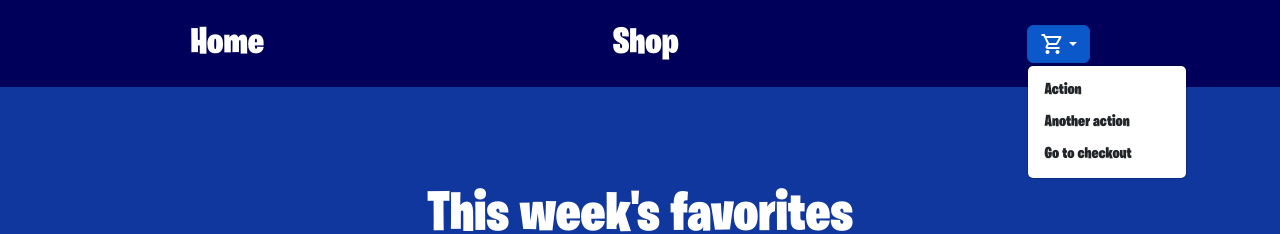
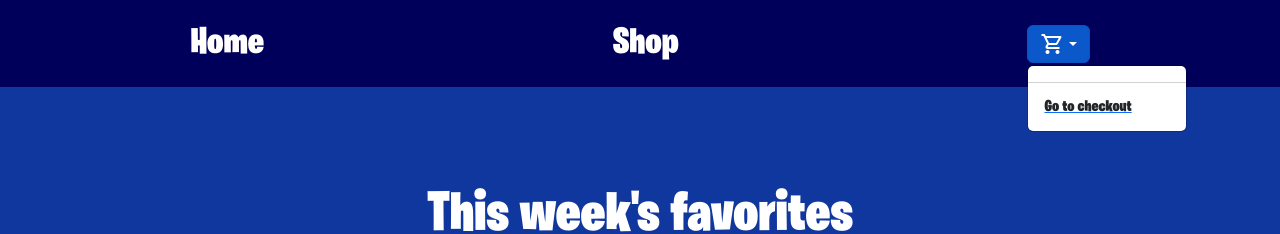
Before and after one commit to JakubDrozd/Project-Shopping-Cart, a React (Create React App) app in the folder project-shopping-cart/: page / in a window 1280 px wide. Both pictures are taken after a click on the button "shopping_cart". Shown: the top 234 px of the page. Built offline with nearby package versions, Linux system fonts and the light colour scheme; no server answers.

Commit message:
Feat: fix dropdown menu items display

```diff
--- a/project-shopping-cart/src/components/Dropdown.js
+++ b/project-shopping-cart/src/components/Dropdown.js
@@ -1,5 +1,6 @@
 import { useState, useEffect } from "react";
 import Dropdown from "react-bootstrap/dropdown";
+import { Link } from "react-router-dom";
 
 //Dropdown component
 export function CartDropdown({ items }) {
@@ -12,9 +13,10 @@ export function CartDropdown({ items }) {
       </Dropdown.Toggle>
 
       <Dropdown.Menu>
-        <Dropdown.Item href="#/action-1">Action</Dropdown.Item>
-        <Dropdown.Item href="#/action-2">Another action</Dropdown.Item>
-        <Dropdown.Item href="/cart">Go to checkout</Dropdown.Item>
+        <Link to="/cart">
+          <Dropdown.Divider></Dropdown.Divider>
+          <Dropdown.ItemText>Go to checkout</Dropdown.ItemText>
+        </Link>
       </Dropdown.Menu>
     </Dropdown>
   );
```
